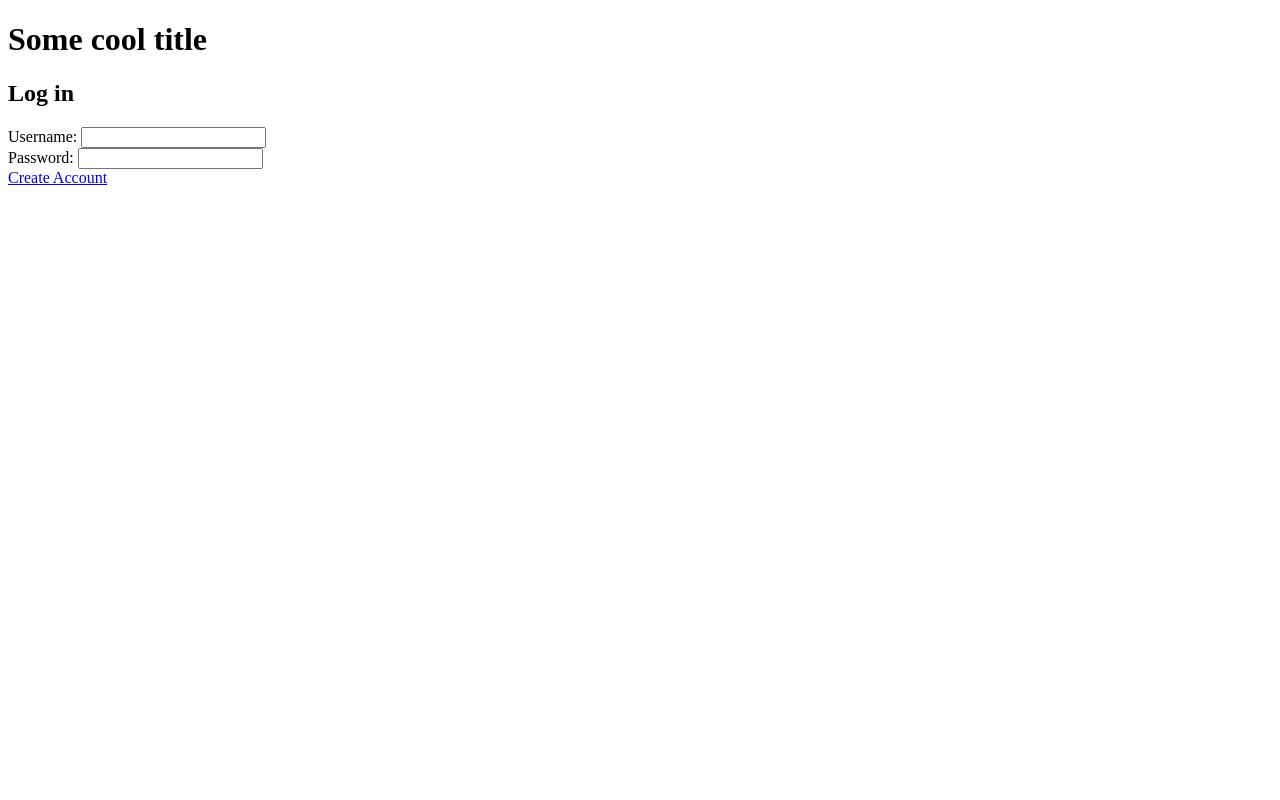
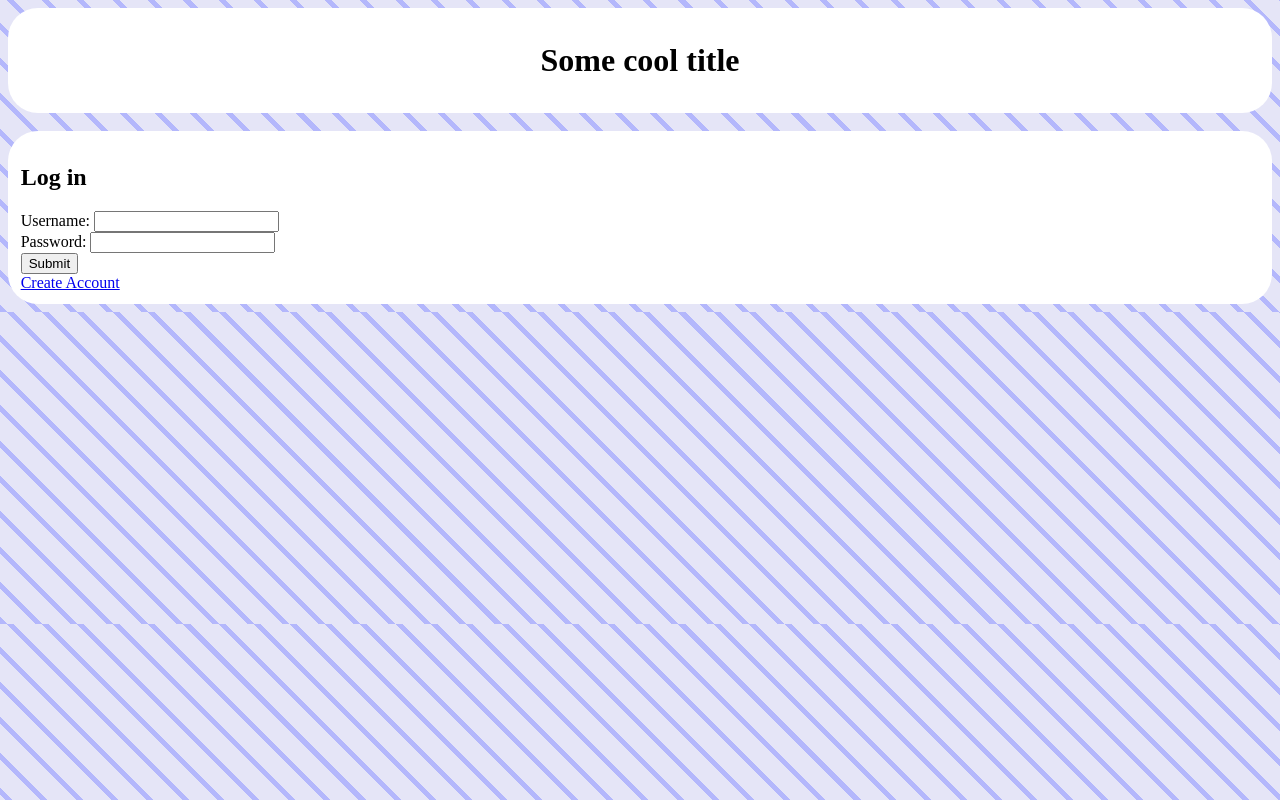
Before and after one commit to SamDoughtyCodes/Web-Project, a plain HTML site: page Frontend/HomePage/index.html in a window 1280 px wide. Drawn offline with Linux system fonts and the light colour scheme.

Commit message:
Added a bit of pezaz

```diff
--- a/Frontend/HomePage/index.html
+++ b/Frontend/HomePage/index.html
@@ -8,6 +8,7 @@
     <header id="header_bar">
         <h1>Some cool title</h1>
     </header>
+    <br>
     <main id="login_div">
         <h2>Log in</h2>
         <div id="error_box"></div>
@@ -17,6 +18,8 @@
             <br>
             <label for="password">Password:</label>
             <input name="password" id="password" type="password">
+            <br>
+            <input name="login" id="login" type="submit">
         </form>
         <a href="../CreateAccount">Create Account</a>
     </main>
--- a/Frontend/HomePage/style.css
+++ b/Frontend/HomePage/style.css
@@ -0,0 +1,17 @@
+body {
+    background-color: #e5e5f7;
+    background: repeating-linear-gradient( 45deg, #444df767, #444df767 5px, #e5e5f7 5px, #e5e5f7 25px );
+}
+
+#header_bar {
+    background-color: white;
+    padding: 1%;
+    border-radius: 30px;
+    text-align: center;
+}
+
+#login_div {
+    background-color: white;
+    padding: 1%;
+    border-radius: 30px;
+}
```
